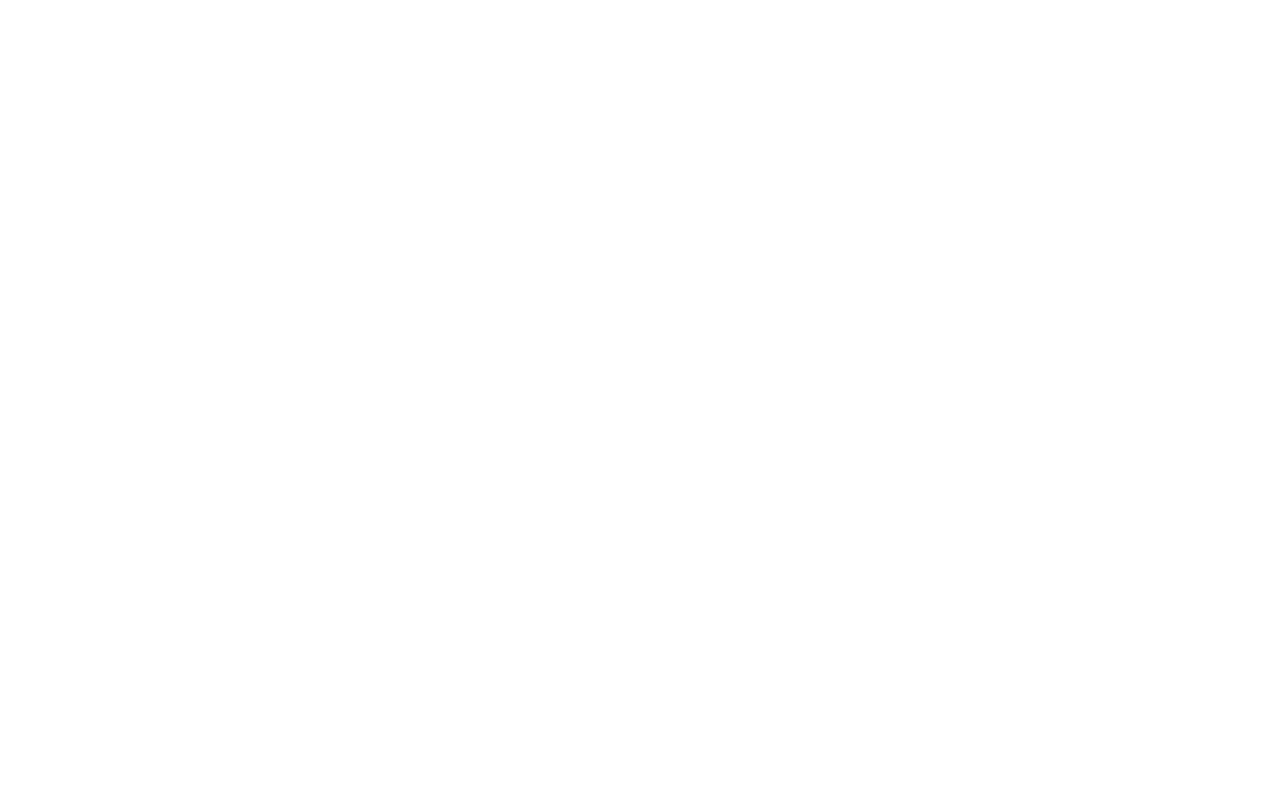
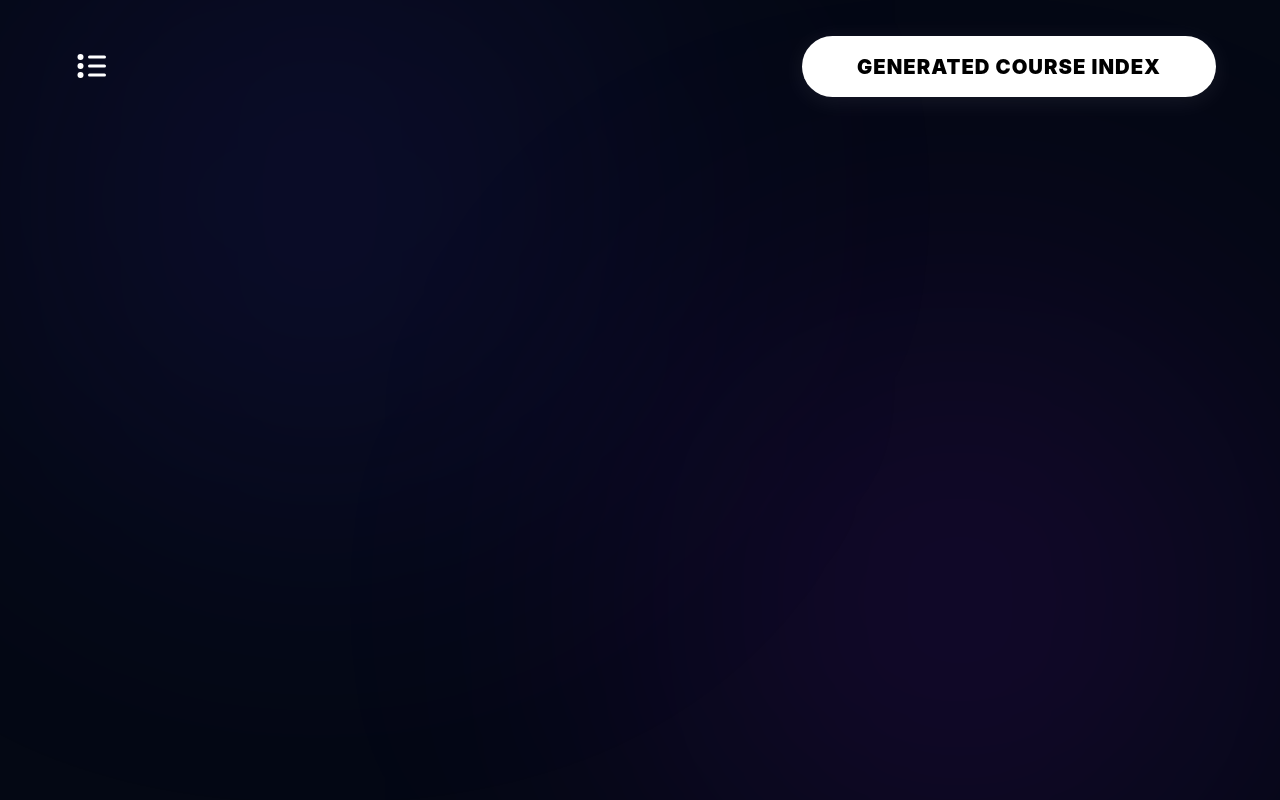
Before and after one commit to Phawaaaz/Etech, a React (Vite) app: page /course-index in a window 1280 px wide. Built offline with nearby package versions, Linux system fonts and the light colour scheme.

Commit message:
Created CourseIndexView Page with layout and styling

```diff
--- a/src/pages/CourseIndexView.jsx
+++ b/src/pages/CourseIndexView.jsx
@@ -1,3 +1,27 @@
 export default function CourseIndexView() {
-  return <div></div>;
+  return (
+    <div className="min-h-screen bg-[#040814] text-white flex flex-col items-center justify-between p-6 md:p-8 font-sans overflow-x-hidden relative">
+      <div className="absolute top-1/4 left-1/4 -translate-x-1/2 -translate-y-1/2 w-[35rem] h-[35rem] rounded-full bg-indigo-600/10 blur-[140px] pointer-events-none" />
+      <div className="absolute bottom-1/4 right-1/4 translate-x-1/2 translate-y-1/2 w-[35rem] h-[35rem] rounded-full bg-purple-600/10 blur-[140px] pointer-events-none" />
+
+      <header className="w-full max-w-5xl flex justify-between items-center mb-10 relative z-10">
+        <button
+          className="text-white hover:text-indigo-400 transition-colors p-2 cursor-pointer focus:outline-none"
+          title="Menu"
+        >
+          <svg className="w-8 h-8" fill="currentColor" viewBox="0 0 24 24">
+            <circle cx="5" cy="6" r="2" />
+            <rect x="10" y="5" width="12" height="2" rx="1" />
+            <circle cx="5" cy="12" r="2" />
+            <rect x="10" y="11" width="12" height="2" rx="1" />
+            <circle cx="5" cy="18" r="2" />
+            <rect x="10" y="17" width="12" height="2" rx="1" />
+          </svg>
+        </button>
+        <div className="bg-white text-black px-8 md:px-12 py-3 rounded-full font-black text-sm md:text-lg tracking-wider shadow-[0_4px_25px_rgba(255,255,255,0.08)] border border-white/95 select-none text-center">
+          GENERATED COURSE INDEX
+        </div>
+      </header>
+    </div>
+  );
 }
```
